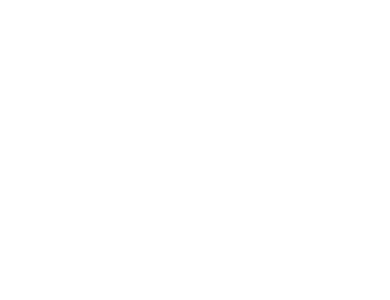
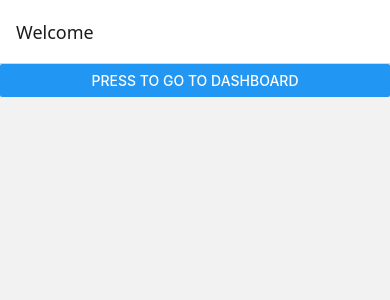
Before and after one commit to Skyring100/Undergraduate-Planning-Advisor-App, a React Native app: screen / in a window 390 px wide. Shown: the top 300 px of the page. Built offline with nearby package versions, Linux system fonts and the light colour scheme.

Commit message:
Fixed it

```diff
--- a/App.js
+++ b/App.js
@@ -1,20 +1,28 @@
 
 import { StyleSheet, Text, View } from 'react-native';
-import { NavigationContainer } from '@react-navigation/native';
+import { createStaticNavigation, NavigationContainer } from '@react-navigation/native';
 import { createNativeStackNavigator } from '@react-navigation/native-stack';
-import LoginView from './screens/LoginScreen';
 
-const Stack = createNativeStackNavigator() ;
+import LoginScreen from './screens/LoginScreen';
+import { DashboardScreen } from './screens/DashboardScreen';
+
+const RootStack = createNativeStackNavigator({
+  screens: {
+    Login: {
+      screen: LoginScreen,
+      options: {title: 'Welcome'},
+    },
+    Dashboard: {
+      screen: DashboardScreen,
+    },
+  },
+});
+
+const Navigation=createStaticNavigation(RootStack);
 
 export default function App() {
-  <NavigationContainer>
-    <Stack.Navigator initialRouteName='Login'>
-      <Stack.Screen
-        name="LoginScreen"
-        component={LoginView}
-      />
-    </Stack.Navigator>
-  </NavigationContainer>
+  return( <Navigation /> );
+
 }
 
 const styles = StyleSheet.create({
--- a/package.json
+++ b/package.json
@@ -14,7 +14,11 @@
     "expo": "~54.0.32",
     "expo-status-bar": "~3.0.9",
     "react": "19.1.0",
-    "react-native": "0.81.5"
+    "react-dom": "19.1.0",
+    "react-native": "0.81.5",
+    "react-native-safe-area-context": "~5.6.0",
+    "react-native-screens": "~4.16.0",
+    "react-native-web": "^0.21.0"
   },
   "private": true
 }
--- a/screens/DashboardScreen.js
+++ b/screens/DashboardScreen.js
@@ -1,3 +1,21 @@
 /*Dashboard will have 4 buttons: Degree Evaluator, Degree Planner, Courses, Schedule.
 Degree Evaluator will show a pie chart of their degree progress.
 On clicking each button it will navigate to respective pages.*/
+
+import { useNavigation } from '@react-navigation/native';
+import { Button } from "react-native"
+import { SafeAreaProvider, SafeAreaView } from 'react-native-safe-area-context';
+
+
+export function DashboardScreen (){
+
+    const navigation = useNavigation();
+
+    return (
+        <SafeAreaProvider>
+            <SafeAreaView >
+                <Button title='Press to go to login' onPress={()=>{navigation.navigate('Login',{})}} />
+            </SafeAreaView >
+        </SafeAreaProvider>
+    )
+}
--- a/screens/LoginScreen.js
+++ b/screens/LoginScreen.js
@@ -3,18 +3,20 @@
 On clicking signup it will navigate to Register page.
 On clicking login it will validate credentials and navigate to Dashboard page.*/
 
+import { useNavigation } from '@react-navigation/native';
 import { Text, TextInput, StyleSheet, Alert, Button, } from 'react-native';
 import { SafeAreaProvider, SafeAreaView } from 'react-native-safe-area-context';
 
 
-export default function LoginView() {
 
+export default function LoginScreen() {
+
+    const navigation = useNavigation();
 
     return (
         <SafeAreaProvider>
             <SafeAreaView >
-
-                <Button title='press' onPress={()=>{alert('poggers')}} />
+                <Button title='press to go to Dashboard' onPress={()=>{navigation.navigate('Dashboard',{})}} />
             </SafeAreaView >
         </SafeAreaProvider>
     );
```
Also changed, not shown: screens/Settings.js (added), 1 other file (tests, documents, lock files or other folders).
